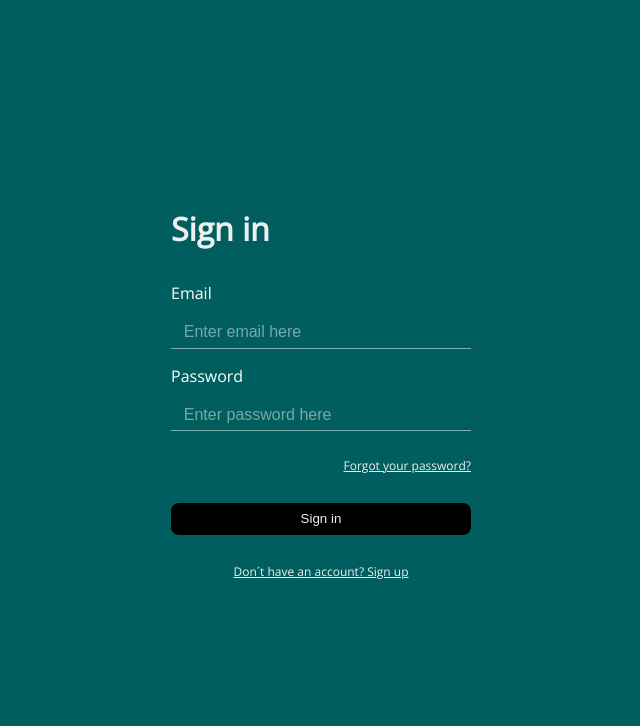
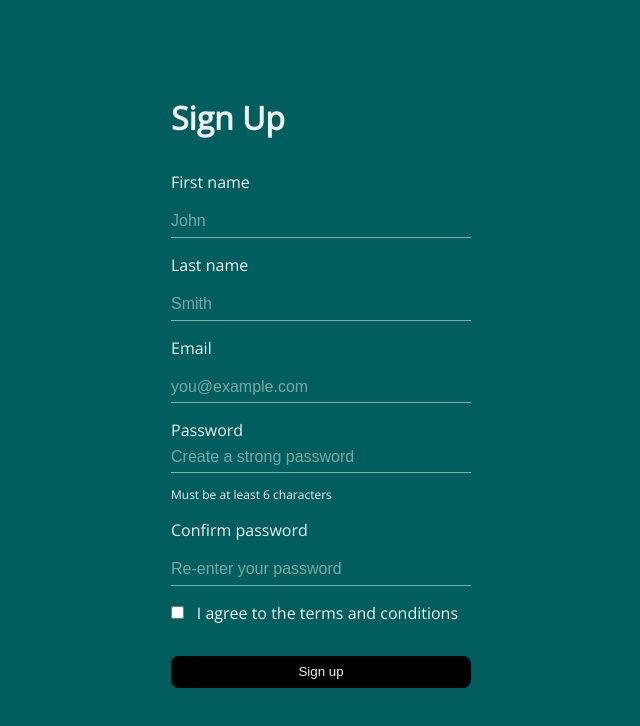
Before and after one commit to bennicodes/budget-buddy, a React (Vite) app: page /sign-up in a window 1280 px wide. Shown: the top 726 px of the page, without its empty margins (319-959 px from the left). Built offline with nearby package versions, Linux system fonts and the light colour scheme.

Commit message:
created sign up page and validation

```diff
--- a/src/App.jsx
+++ b/src/App.jsx
@@ -9,7 +9,7 @@ import Form from "./components/Form/Form";
 import Modal from "./components/Modal/Modal";
 import MonthDropdownFilter from "./components/MonthFilter/MonthDropdownFilter";
 import Navbar from "./components/Navbar/Navbar";
-import LogIn from "./pages/SignIn/SignIn";
+import SignIn from "./pages/SignIn/SignIn";
 
 function App() {
   // State variables
@@ -103,10 +103,10 @@ function App() {
 
   return (
     <>
-      <LogIn />
+      {/* <SignIn /> */}
       <header>{/* <Navbar /> */}</header>
       <main>
-        {/* <Outlet /> */}
+        <Outlet />
       </main>
     </>
   );
--- a/src/components/ErrorMessage/ErrorMessage.jsx
+++ b/src/components/ErrorMessage/ErrorMessage.jsx
@@ -1,10 +1,10 @@
 import styles from "./ErrorMessage.module.css";
 
-const ErrorMessage = ({ message, errorLogo }) => {
+const ErrorMessage = ({ message, errorLogo, className = "" }) => {
   return (
     <div className={styles.errorContainer}>
       <span>{errorLogo}</span>
-      <p className={styles.errorText}>{message}</p>
+      <p className={`${styles.errorText} ${className}`}>{message}</p>
     </div>
   );
 };
--- a/src/components/ErrorMessage/ErrorMessage.module.css
+++ b/src/components/ErrorMessage/ErrorMessage.module.css
@@ -4,7 +4,7 @@
   display: flex;
   flex-direction: column;
   justify-content: center;
-  align-items: center;
+  align-items: start;
   padding-top: var(--spacing-medium);
 }
 
--- a/src/index.css
+++ b/src/index.css
@@ -25,7 +25,7 @@ button {
   --color-hover: #6c757d;
   --text-color: #000;
   --secondary-text-color: #efeff0;
-  --error-color: #e74c3c;
+  --error-color: #f04f3d;
 
   /* Spacing */
   --spacing-small: 0.8rem;
--- a/src/pages/SignIn/SignIn.jsx
+++ b/src/pages/SignIn/SignIn.jsx
@@ -32,7 +32,7 @@ const SignIn = () => {
 
     const { email, password } = formData;
     if (!email || !password) {
-      setError("Please fill in all fields.");
+      setError("Please fill the empty fields.");
       return;
     }
 
@@ -57,16 +57,13 @@ const SignIn = () => {
       <form className={styles.signInForm} onSubmit={handleSignIn}>
         <h1 className={styles.title}>Sign in</h1>
         <div className={styles.inputsContainer}>
-          {error && (
-            <ErrorMessage className={styles.errorMessage} message={error} />
-          )}
           <div className={styles.inputGroup}>
             <label htmlFor="username">Email</label>
             <input
               type="email"
               name="email"
               id="email"
-              placeholder="Enter email here"
+              placeholder="you@example.com"
               value={formData.email}
               onChange={handleChange}
             />
@@ -77,7 +74,7 @@ const SignIn = () => {
               type="password"
               name="password"
               id="password"
-              placeholder="Enter password here"
+              placeholder="Enter password"
               value={formData.password}
               onChange={handleChange}
             />
@@ -86,6 +83,9 @@ const SignIn = () => {
             </p>
           </div>
         </div>
+        {error && (
+          <ErrorMessage className={styles.errorMessage} message={error} />
+        )}
         <Button className={styles.signInButton} type="submit">
           {isLoading ? <Spinner /> : "Sign in"}
         </Button>
--- a/src/pages/SignIn/SignIn.module.css
+++ b/src/pages/SignIn/SignIn.module.css
@@ -2,7 +2,8 @@
   width: 100%;
   min-height: 100vh;
   height: 100%;
-  background-color: #015e5e;
+  background-color: var(--background-color);
+  color: var(--secondary-text-color);
   display: flex;
   flex-direction: column;
   justify-content: center;
@@ -16,23 +17,19 @@
   justify-content: center;
 }
 .signInForm .title {
-  color: var(--secondary-text-color);
   margin-bottom: var(--spacing-large);
 }
-.inputsContainer {
+.signInForm .inputsContainer {
   display: flex;
   flex-direction: column;
   gap: var(--spacing-medium);
 }
 
-.inputGroup {
+.signInForm .inputsContainer .inputGroup {
   width: 300px;
   display: flex;
   flex-direction: column;
   gap: var(--spacing-small);
-}
-.inputGroup label {
-  color: white;
 }
 
 .inputGroup input {
@@ -42,11 +39,12 @@
   color: var(--secondary-text-color);
   border: none;
   border-bottom: 1px solid hsla(0, 0%, 100%, 0.5);
-  padding: 0 var(--spacing-small);
+  padding: 0;
   font-size: var(--font-size-base);
 }
 .inputGroup input:focus {
   outline: none;
+  border-bottom: 1px solid hsla(0, 0%, 100%, 1);
 }
 .inputGroup input::placeholder {
   color: var(--secondary-text-color);
@@ -63,7 +61,7 @@
   text-align: center;
 }
 .forgotPassword {
-  text-align: end;
+  text-align: start;
 }
 .forgotPassword a,
 .signUp a {
--- a/src/pages/SignUp/SignUp.jsx
+++ b/src/pages/SignUp/SignUp.jsx
@@ -1,11 +1,212 @@
+// import { createUserWithEmailAndPassword } from "firebase/auth";
+import { useState } from "react";
+import { useNavigate } from "react-router-dom";
+// import { auth } from "../../firebaseConfig";
+import Button from "../../components/Button/Button";
+import ErrorMessage from "../../components/ErrorMessage/ErrorMessage";
+import Spinner from "../../components/Spinner/Spinner";
 import styles from "./SignUp.module.css";
 
 const SignUp = () => {
-  return <div className={styles.signUpFormContainer}>
-    <form className={styles.signUpForm}>
+  // Declaring state variables
+  const [formData, setFormData] = useState({
+    firstname: "",
+    lastname: "",
+    email: "",
+    password: "",
+    confirmPassword: "",
+    terms: false,
+  });
+  const [error, setError] = useState(null);
+  const [isLoading, setIsLoading] = useState(false);
+  const [touchedPasswordInput, setTouchedPasswordInput] = useState({
+    password: false,
+  });
+  const [passwordError, setPasswordError] = useState("");
 
-    </form>
-  </div>;
+  // For redirecting
+  const navigate = useNavigate();
+
+  // Retrieving input values
+  const handleChange = (e) => {
+    const { name, value } = e.target;
+    setFormData((prevData) => ({
+      ...prevData,
+      [name]: value,
+    }));
+  };
+
+  const handleBlur = (e) => {
+    const { name, value } = e.target;
+
+    setTouchedPasswordInput((prev) => ({ ...prev, [name]: value }));
+
+    if (name === "password") {
+      if (value.length < 6) {
+        setPasswordError("Password must be at least 6 characters.");
+      } else {
+        setPasswordError("");
+      }
+    }
+  };
+  const handleCheckboxChange = (e) => {
+    const { name, checked } = e.target;
+    setFormData((prevData) => ({
+      ...prevData,
+      [name]: checked,
+    }));
+  };
+
+  const handleSignUp = async (e, email, password) => {
+    e.preventDefault();
+    setError(null);
+    if (
+      !formData.firstname.trim() ||
+      !formData.lastname.trim() ||
+      !formData.email.trim() ||
+      !formData.password.trim() ||
+      !formData.confirmPassword.trim()
+    ) {
+      setError("Please fill the empty fields.");
+      return;
+    } else if (formData.password !== formData.confirmPassword) {
+      setError("Passwords do not match");
+      return;
+    } else if (!formData.terms) {
+      setError("You must agree to the terms and conditions.");
+      return;
+    }
+
+    try {
+      //   const userCredential = await createUserWithEmailAndPassword(
+      //     auth,
+      //     email,
+      //     password
+      //   );
+      //   const user = userCredential.user;
+      //   console.log("User signed up successfully:", user);
+
+      navigate("/");
+
+      // Reset form
+      setFormData({
+        firstname: "",
+        lastname: "",
+        email: "",
+        password: "",
+        confirmPassword: "",
+        terms: false,
+      });
+    } catch (error) {
+      setError(error.message);
+    }
+  };
+
+  return (
+    <div className={styles.signUpContainer}>
+      <form
+        className={styles.signUpForm}
+        onSubmit={(e) => handleSignUp(e, formData.email, formData.password)}
+      >
+        <h1 className={styles.title}>Sign Up</h1>
+        <div className={styles.inputsContainer}>
+          <div className={styles.inputGroup}>
+            <label htmlFor="firstname">First name</label>
+            <input
+              type="text"
+              name="firstname"
+              id="firstname"
+              onChange={handleChange}
+              value={formData.firstname}
+              placeholder="John"
+            />
+          </div>
+          {/* ------------- */}
+          <div className={styles.inputGroup}>
+            <label htmlFor="lastname">Last name</label>
+            <input
+              type="text"
+              name="lastname"
+              id="lastname"
+              onChange={handleChange}
+              value={formData.lastname}
+              placeholder="Smith"
+            />
+          </div>
+          {/* ------------- */}
+          <div className={styles.inputGroup}>
+            <label htmlFor="email">Email</label>
+            <input
+              type="email"
+              name="email"
+              id="email"
+              onChange={handleChange}
+              value={formData.email}
+              placeholder="you@example.com"
+            />
+          </div>
+          {/* ------------- */}
+          <div className={`${styles.inputGroup} ${styles.passwordGroup}`}>
+            <label htmlFor="password">Password</label>
+
+            <input
+              type="password"
+              name="password"
+              id="password"
+              min={6}
+              onChange={handleChange}
+              onBlur={handleBlur}
+              value={formData.password}
+              placeholder="Create a strong password"
+            />
+            {touchedPasswordInput.password && passwordError ? (
+              <ErrorMessage
+                message={passwordError}
+                className={styles.passwordErrorMessage}
+              />
+            ) : (
+              <p className={styles.passwordDescription}>
+                Must be at least 6 characters
+              </p>
+            )}
+          </div>
+          <div className={styles.inputGroup}>
+            <label htmlFor="confirm-password">Confirm password</label>
+            <input
+              type="password"
+              name="confirmPassword"
+              id="confirm-password"
+              min={6}
+              onChange={handleChange}
+              value={formData.confirmPassword}
+              placeholder="Re-enter your password"
+            />
+          </div>
+        </div>
+        {/* ------------- */}
+        <div className={styles.term}>
+          <input
+            type="checkbox"
+            name="terms"
+            id="terms"
+            onChange={handleCheckboxChange}
+            checked={formData.terms}
+          />
+          <label htmlFor="terms">I agree to the terms and conditions</label>
+        </div>
+        {error && (
+          <ErrorMessage
+            className={styles.errorMessage}
+            message={error}
+          ></ErrorMessage>
+        )}
+        {/* ------------- */}
+        <Button className={styles.signUpButton} type="submit">
+          {isLoading ? <Spinner /> : "Sign up"}
+        </Button>
+      </form>
+    </div>
+  );
 };
 
 export default SignUp;
--- a/src/pages/SignUp/SignUp.module.css
+++ b/src/pages/SignUp/SignUp.module.css
@@ -1,4 +1,76 @@
-.signUpFormContainer {
+.signUpContainer {
+  width: 100%;
+  min-height: 100vh;
+  height: 100%;
+  background-color: var(--background-color);
+  color: var(--secondary-text-color);
+  display: flex;
+  flex-direction: column;
+  justify-content: center;
+  align-items: center;
 }
 .signUpForm {
+  width: 300px;
+  display: flex;
+  flex-direction: column;
+  justify-content: center;
 }
+.signUpForm .title {
+  margin-bottom: var(--spacing-large);
+}
+.signUpForm .inputsContainer {
+  display: flex;
+  flex-direction: column;
+  gap: var(--spacing-medium);
+}
+.inputsContainer .inputGroup {
+  width: 300px;
+  display: flex;
+  flex-direction: column;
+  gap: var(--spacing-small);
+}
+.signUpForm .inputsContainer .passwordGroup {
+  gap: 0;
+}
+
+.passwordGroup .passwordDescription {
+  font-size: var(--font-size-small);
+  padding-top: var(--spacing-small);
+}
+.passwordErrorMessage {
+  color: var(--error-color);
+  font-size: var(--font-size-small);
+  padding: 0;
+}
+.inputGroup input {
+  height: 32px;
+  width: 100%;
+  background-color: transparent;
+  color: var(--secondary-text-color);
+  border: none;
+  border-bottom: 1px solid hsla(0, 0%, 100%, 0.5);
+  padding: 0;
+  font-size: var(--font-size-base);
+}
+.inputGroup input:focus {
+  outline: none;
+  border-bottom: 1px solid hsla(0, 0%, 100%, 1);
+}
+.inputGroup input::placeholder {
+  color: var(--secondary-text-color);
+  opacity: 0.5;
+}
+.signUpForm .term {
+  margin: var(--spacing-medium) 0;
+}
+
+.term label {
+  padding-left: var(--spacing-small);
+}
+
+.signUpButton {
+  min-width: 100%;
+  background-color: var(--secondary-button-color);
+  color: var(--secondary-text-color);
+  margin: var(--spacing-medium) 0;
+}
--- a/src/routes/routes.jsx
+++ b/src/routes/routes.jsx
@@ -5,7 +5,7 @@ import {
 } from "react-router-dom";
 // import elements
 import App from "../App";
-import Home from "../pages/Home";
+import Home from "../pages/Home/Home";
 import SignIn from "../pages/SignIn/SignIn";
 import SignUp from "../pages/SignUp/SignUp";
 import Transactions from "../pages/Transactions/Transactions";
```
Also changed, not shown: src/pages/AccountPage.jsx (deleted, +0 -9 lines), src/pages/Home/Home.jsx (renamed from src/pages/Home.jsx).
